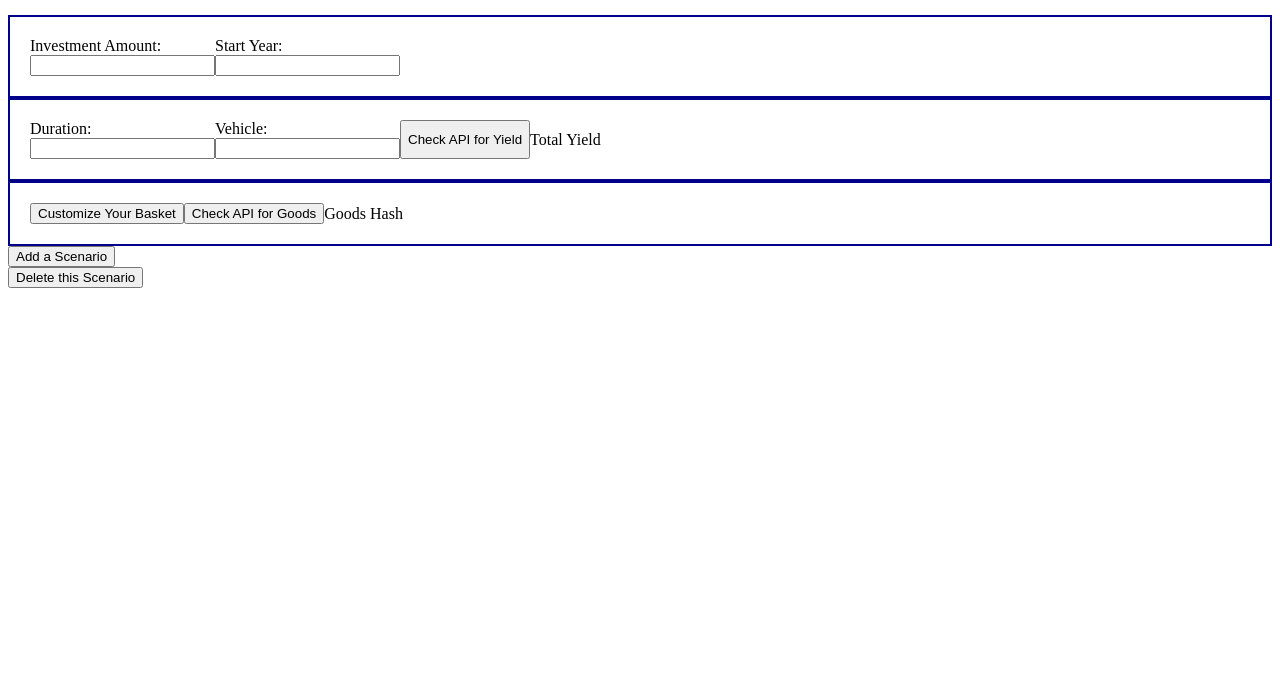
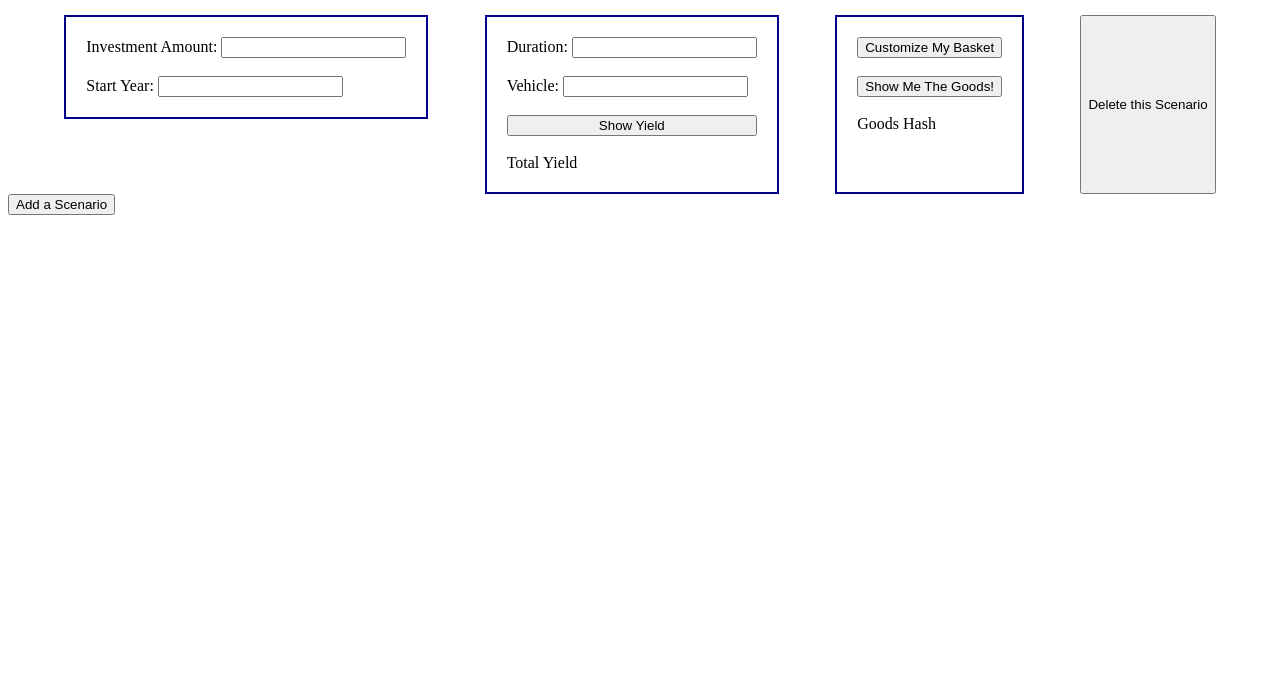
Before and after one commit to ajb-4/JS-Project, a website built with webpack: page index.html in a window 1280 px wide. Shown: the part 106-800 px from the top of the page. Built offline with nearby package versions, Linux system fonts and the light colour scheme.

Commit message:
no more styling until you add user input into API calls

```diff
--- a/index.html
+++ b/index.html
@@ -11,9 +11,10 @@
   </head>
 
   <body>
-        <div id="main">How Much Stuff?</div>
+        <div id="main">Show Me The Goods!</div>
 
         <br>
+        <div class="scenario">
         <div class="investmentbox">
           <label for="">Investment Amount:
             <input type="number" name="invAmount" id="invAmount">
@@ -33,25 +34,24 @@
             <input type="text" name="invVehicle" id="invVehicle">
           </label>
           <br>
-          <input type="button" value="Check API for Yield" class="testbuttonyield">
+          <input type="button" value="Show Yield" class="testbuttonyield">
           <br>
           <div id="apifetcher">Total Yield</div>
         </div>
 
 
         <div class="yieldbox">
-          <input type="button" value="Customize Your Basket">
+          <input type="button" value="Customize My Basket">
           <br>
-          <input type="button" value="Check API for Goods" class="testbuttongoods">
+          <input type="button" value="Show Me The Goods!" class="testbuttongoods">
           <br>
           <div id="apifetcher2">Goods Hash</div>
+        </div>
+        <input type="button" value="Delete this Scenario" class="deleteScenario">
         </div>
 
         <input type="button" value="Add a Scenario" class="addScenario">
         <br>
-        <input type="button" value="Delete this Scenario" class="deleteScenario">
-
-
 
   </body>
 
--- a/src/index.scss
+++ b/src/index.scss
@@ -2,6 +2,12 @@
 
 #main {
     color: $color;
+}
+
+.scenario {
+    display: flex;
+    flex-direction: row;
+    justify-content: space-evenly;
 }
 
 .investmentbox {
@@ -9,6 +15,8 @@
     justify-content: flex-start;
     border: 2px solid $color;
     padding: 20px;
+    height: 60px;
+    flex-direction: column;
 }
 
 .vehiclebox {
@@ -16,6 +24,7 @@
     justify-content: flex-start;
     border: 2px solid $color;
     padding: 20px;
+    flex-direction: column;
 }
 
 .yieldbox {
@@ -23,22 +32,5 @@
     justify-content: flex-start;
     border: 2px solid $color;
     padding: 20px;
+    flex-direction: column;
 }
-
-.investmentbox > * {
-    display: flex;
-    flex-direction: column;
-    justify-content: center;
-}
-
-.vehiclebox > * {
-    display: flex;
-    flex-direction: column;
-    justify-content: center;
-}
-
-.yieldbox > * {
-    display: flex;
-    flex-direction: column;
-    justify-content: center;
-}
```
Also changed, not shown: dist/main.css.
